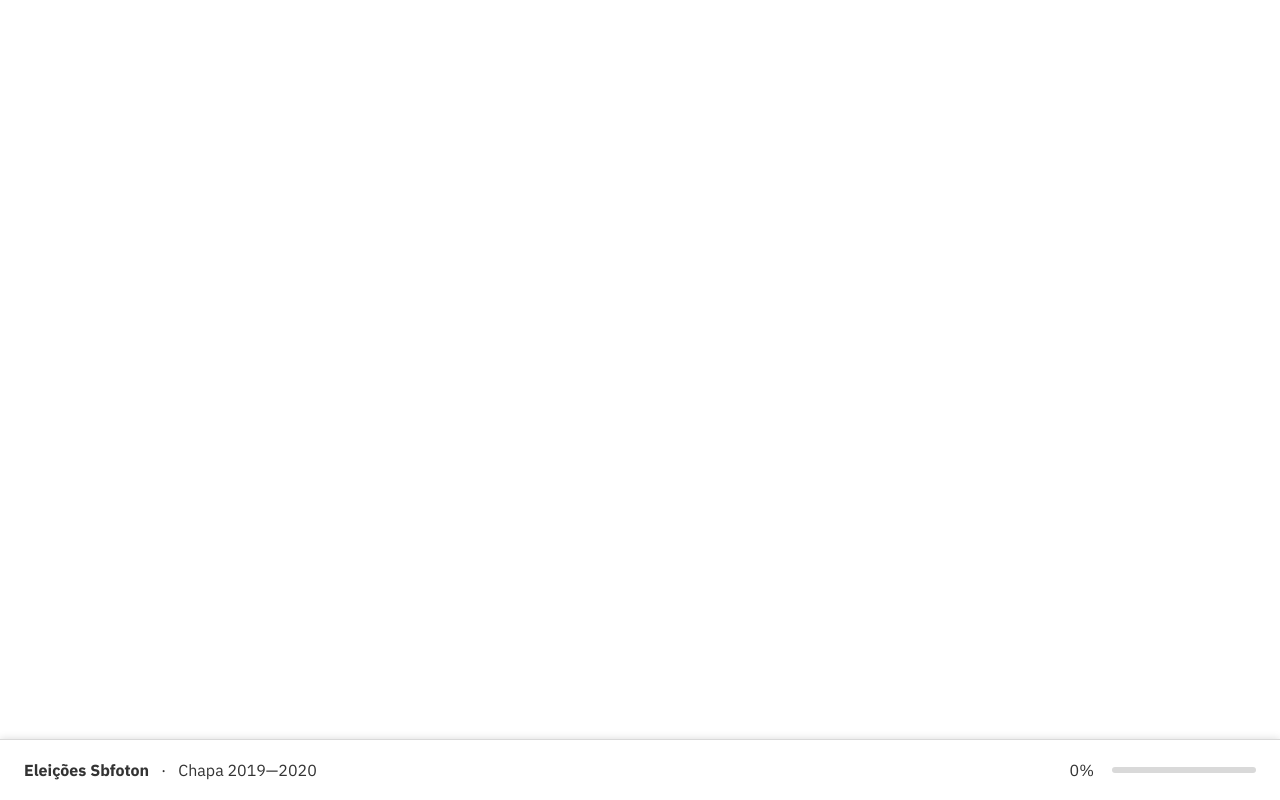
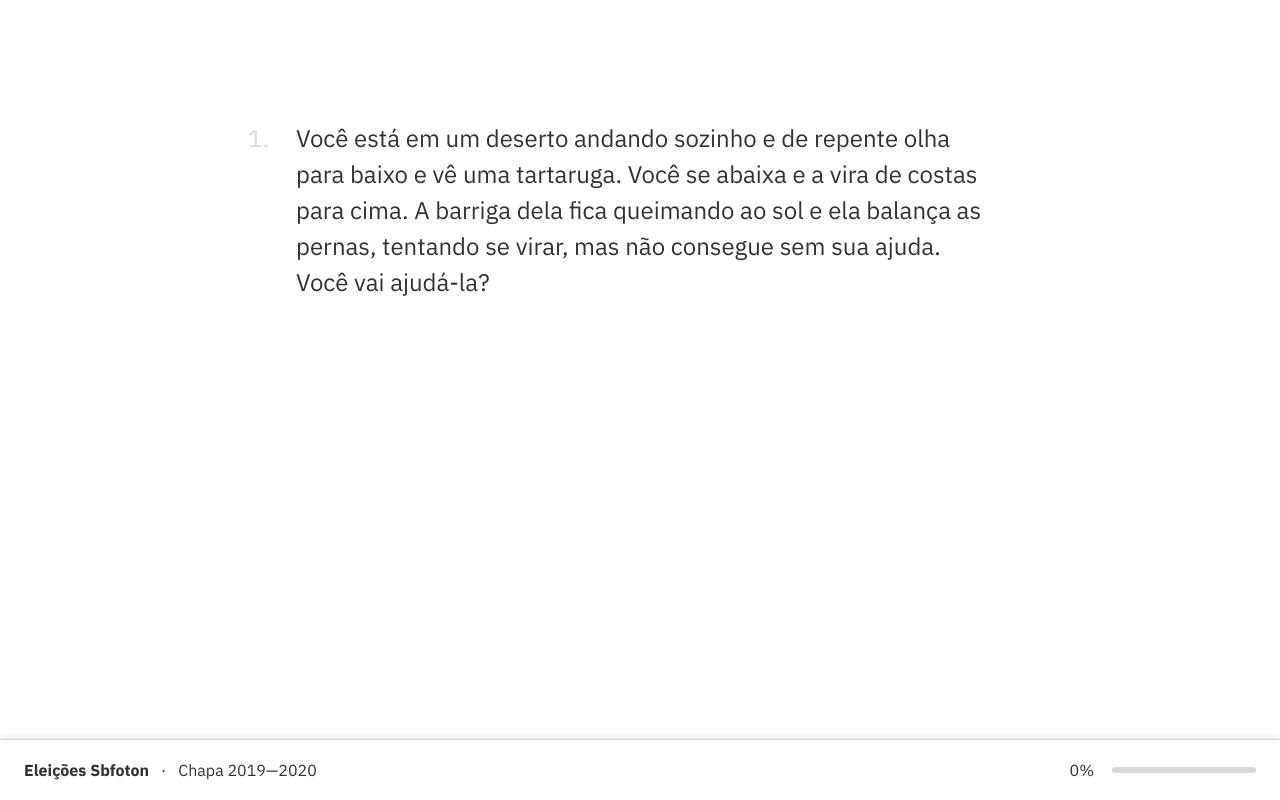
Before and after one commit to prefacedesign/sistema_votacao, a Vue app: page /#/quest/0 in a window 1280 px wide. Built offline with nearby package versions, Linux system fonts and the light colour scheme.

Commit message:
basic text placement for question

```diff
--- a/src/assets/mock_data.json
+++ b/src/assets/mock_data.json
@@ -13,20 +13,19 @@
   },
   "content_flow": [
     {
+      "type": "radio",
+      "main_text": "Você está em um deserto andando sozinho e de repente olha para baixo e vê uma tartaruga. Você se abaixa e a vira de costas para cima. A barriga dela fica queimando ao sol e ela balança as pernas, tentando se virar, mas não consegue sem sua ajuda. Você vai ajudá-la?",
+      "name": "pg1",
+      "options": [
+        { "text": "Sim", "value": "1" },
+        { "text": "Não", "value": "2" },
+        { "text": "Prefiro não responder", "value": "3" }
+      ]
+    },
+    {
       "type": "text",
       "main_text": "Lorem Ipsum",
       "sub_text": "Lorem Ipsum"
-    },
-    {
-      "type": "radio",
-      "main_text": "Lorem Ipsum",
-      "sub_text": "Lorem Ipsum",
-      "name": "pg1",
-      "options": [
-        { "text": "Option 1", "value": "1" },
-        { "text": "Option 2", "value": "2" },
-        { "text": "Option 3", "value": "3" }
-      ]
     },
     {
       "type": "checkbox",
--- a/src/components/Question.vue
+++ b/src/components/Question.vue
@@ -13,10 +13,17 @@
           </div>
         </div>
       </header>
+      <div class="question">
+        <p class="main-text">
+          <span
+            v-if="this.$route.params.index"
+            class="question-number"
+          >{{parseInt(this.$route.params.index)+1}}.</span>
+          {{currentQuestion.main_text}}
+        </p>
+        <p class="sub-text" v-if="currentQuestion.sub_text">{{currentQuestion.sub_text}}</p>
+      </div>
     </article>
-
-    <!-- <p>{{this.$route.params.index}}</p>
-    <router-link :to="'/quest/' + (parseInt(this.$route.params.index)+1)">link</router-link>-->
   </div>
 </template>
 
@@ -29,6 +36,13 @@ export default {
     };
   },
   computed: {
+    currentQuestion: function() {
+      let current = this.$route.params.index;
+      if (!current) {
+        return "";
+      }
+      return this.json.content_flow[current];
+    },
     percentageComplete: function() {
       let current = this.$route.params.index;
       if (!current) {
--- a/src/scss/styles.scss
+++ b/src/scss/styles.scss
@@ -1,4 +1,6 @@
 @import "_reset.scss";
+
+$breakpoint: 784px;
 
 $txt_col: #333;
 $light_color: #d9d9d9;
@@ -41,11 +43,11 @@ body {
 }
 
 #router-view {
-  @media screen and (min-width: 784px) {
+  @media screen and (min-width: $breakpoint) {
     width: 736px;
     padding: mod(10) mod(2);
   }
-  @media screen and (max-width: 784px) {
+  @media screen and (max-width: $breakpoint) {
     padding: mod(6) mod(2);
   }
 }
@@ -144,3 +146,20 @@ article {
     }
   }
 }
+
+.question {
+  .main-text {
+    position: relative;
+    @include big-font;
+    span.question-number {
+      @media screen and (min-width: $breakpoint) {
+        position: absolute;
+        left: mod(-4);
+      }
+      @media screen and (max-width: $breakpoint) {
+        display: block;
+      }
+      color: $light_color;
+    }
+  }
+}
```
